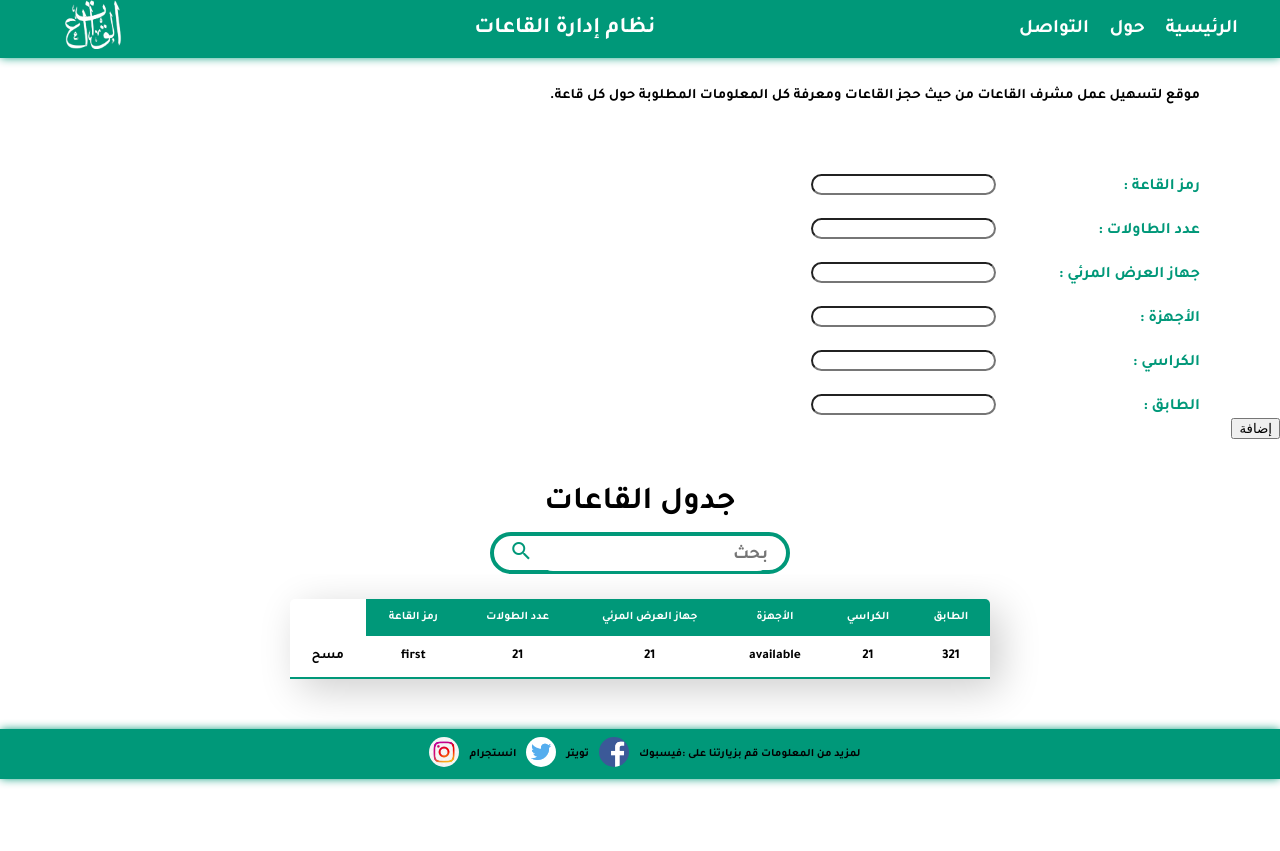
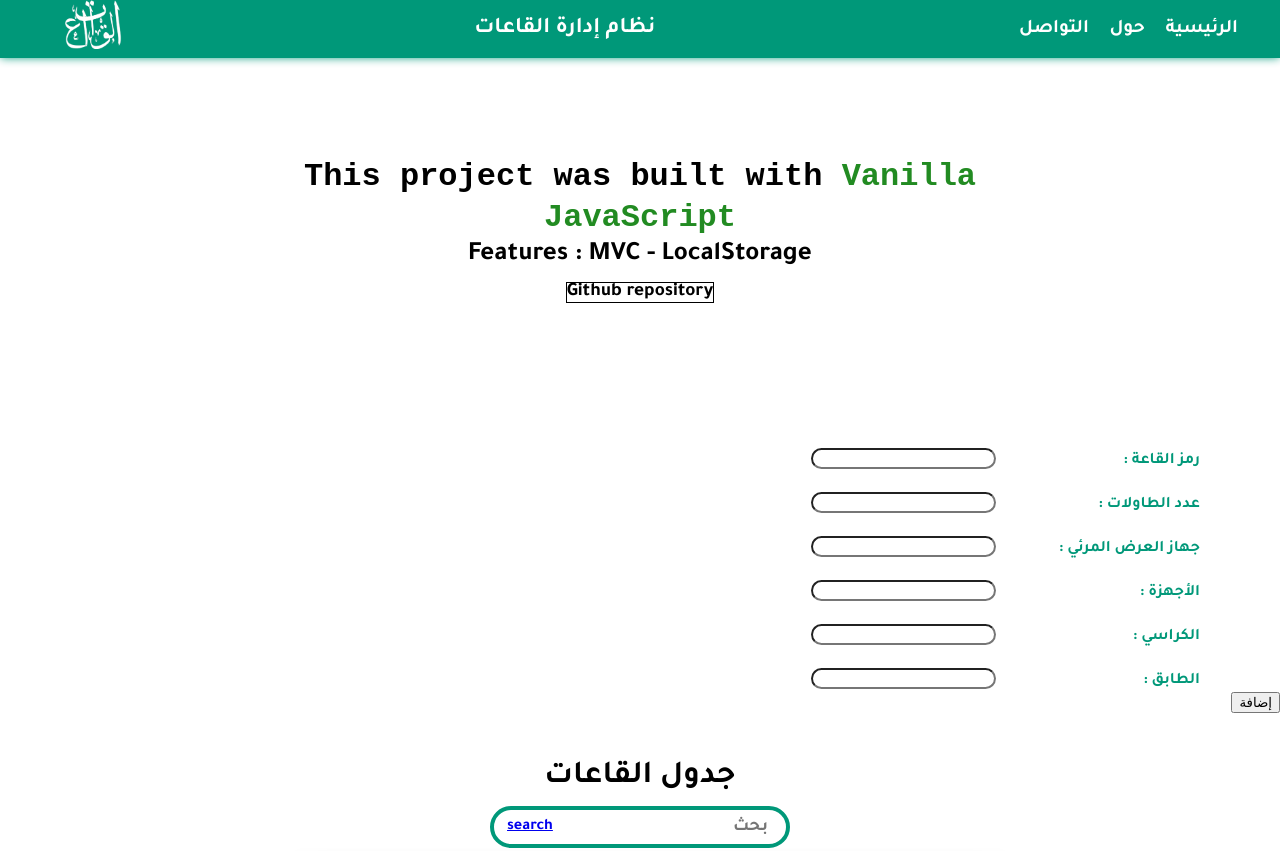
Before and after one commit to alaref-codes/Class-management, a plain HTML site: page template/index.html in a window 1280 px wide. Shown: the top 851 px of the page. Before the commit the page ends 800 px from the top, so only its background shows below. Drawn offline with nearby package versions, Linux system fonts and the light colour scheme.

Commit message:
added some styling

```diff
--- a/template/index.html
+++ b/template/index.html
@@ -33,9 +33,12 @@
 
     </div>
 
-    <div class="middle">
-        موقع لتسهيل عمل مشرف القاعات من حيث حجز القاعات ومعرفة كل المعلومات المطلوبة حول كل قاعة.
+    <div class="intro">
+        <h4><code>This project was built with <span style="color: forestgreen;  " >Vanilla JavaScript</span></code></h4>
+        <h5>Features : MVC - LocalStorage</h5>
+        <a style="text-decoration: none; font-size: 1.2rem; color: black; font-weight: bold; border: 1px solid black;  " href="https://github.com/alaref-codes/Class-management/">Github repository</a>
     </div>
+
 
 
     <br /><br />
@@ -81,7 +84,7 @@
                     <input type="text" placeholder="بحث" class="search">
                 </td>
                 <td>
-                    <a href="#"><span class="material-icons">search
+                    <a href="#"><class="material-icons">search
                         </span></a>
                 </td>
             </tr>
--- a/template/style/style.css
+++ b/template/style/style.css
@@ -92,12 +92,12 @@ label {
         }
 }
 
-
-.middle {
-    margin: 30px 80px 30px 50px;
-    font-size: .9em;
+.intro {
+    width: 60%;
+    margin: 100px auto;
+    text-align: center;
+    font-size: 2rem;
 }
-
 footer {
     background-color: #009879;
     box-shadow: 0px .1px 9px .1px #009879;
```
